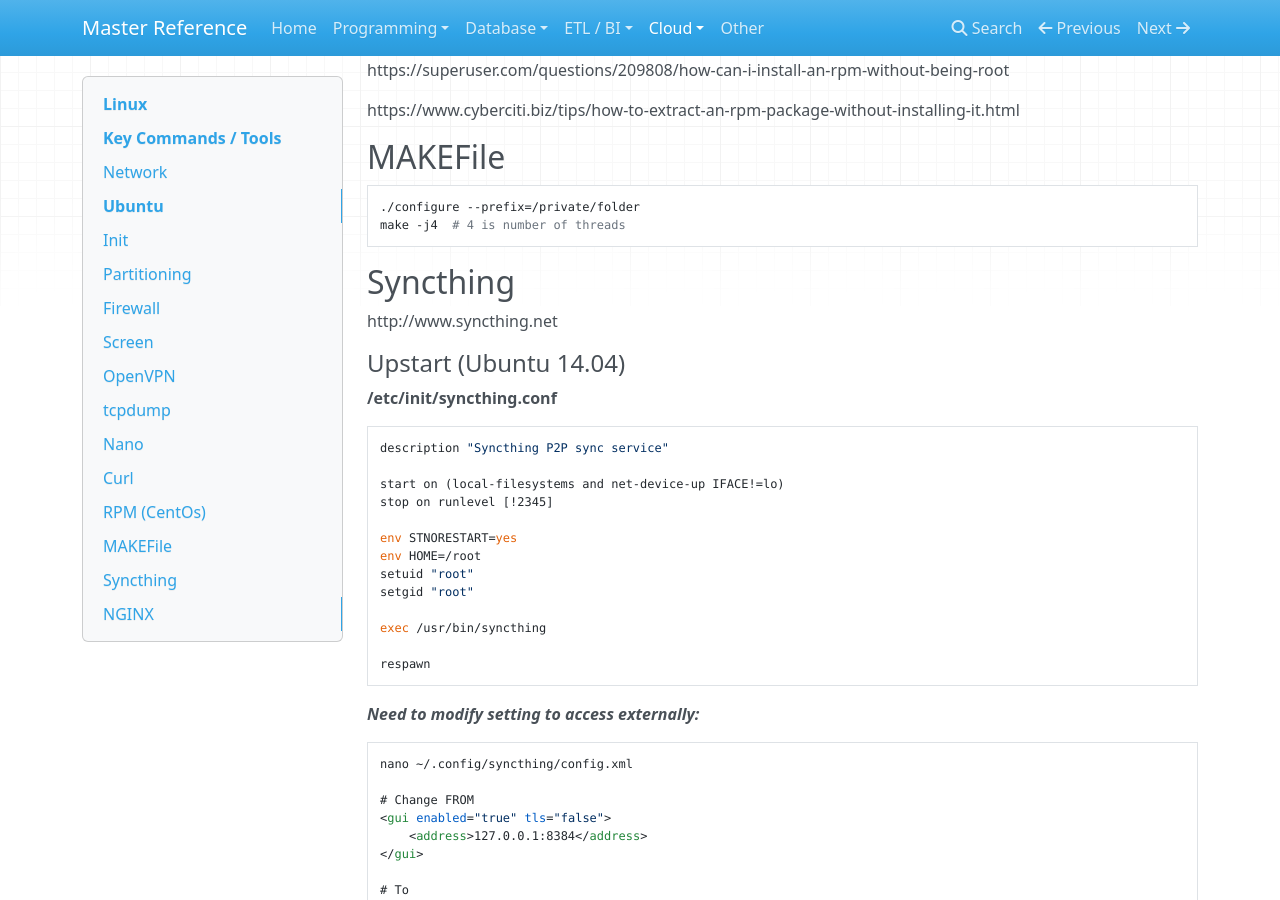
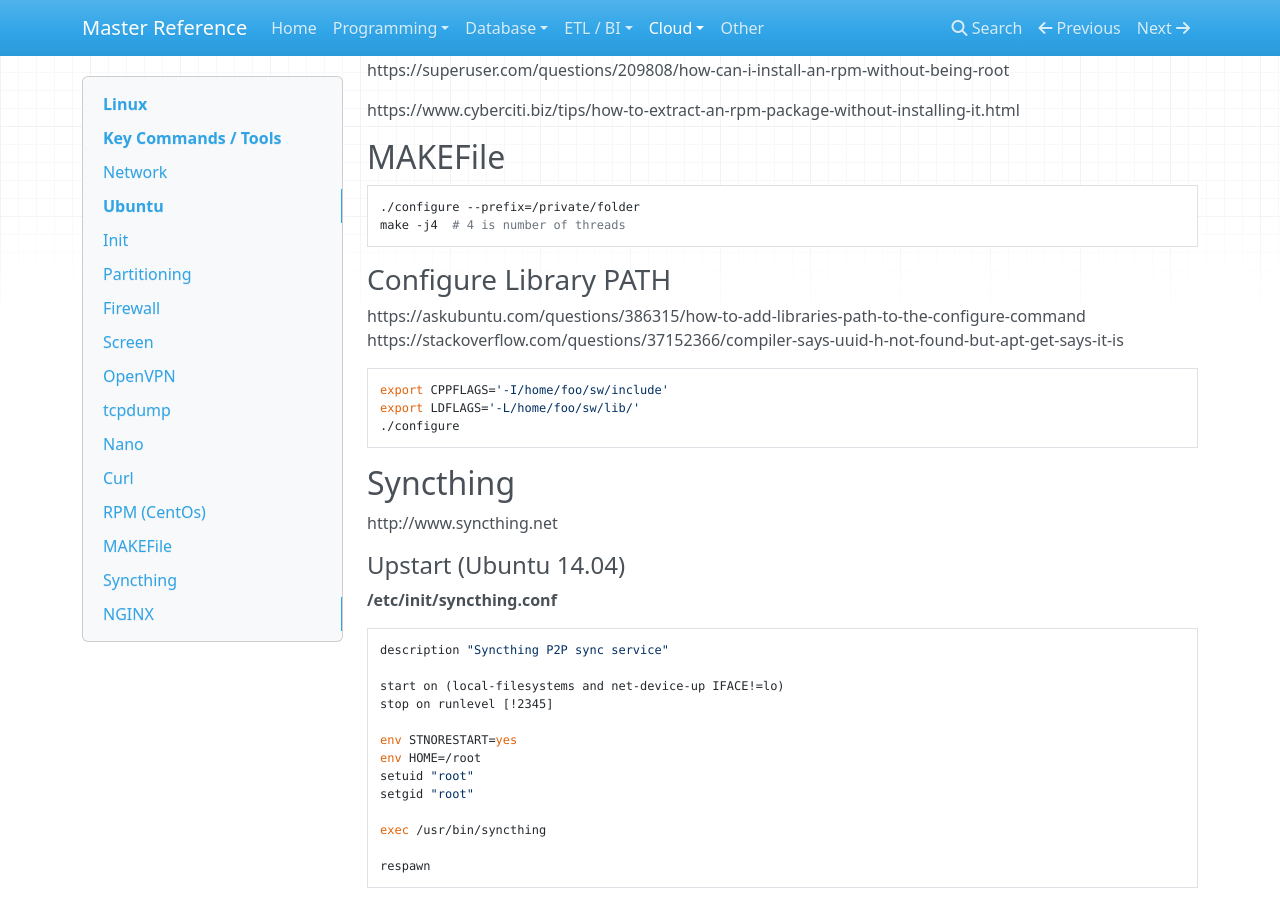
Before and after one commit to flarco/ref-docs, an MkDocs documentation site: the page built from docs/cloud/linux.md, in a window 1280 px wide and 900 px high, scrolled down 5372 px. Built offline with MkDocs 1.6.1, drawn with Linux system fonts in a browser that asks for light colours; nearby versions of some CDN libraries; old or Windows-style settings are respelled for this version of MkDocs.

Commit message:
Aadd LIB PATH sections

````diff
--- a/docs/cloud/linux.md
+++ b/docs/cloud/linux.md
@@ -284,6 +284,17 @@ https://www.cyberciti.biz/tips/how-to-extract-an-rpm-package-without-installing-
 make -j4  # 4 is number of threads
 ```
 
+### Configure Library PATH
+
+https://askubuntu.com/questions/386315/how-to-add-libraries-path-to-the-configure-command
+https://stackoverflow.com/questions/37152366/compiler-says-uuid-h-not-found-but-apt-get-says-it-is
+
+```
+export CPPFLAGS='-I/home/foo/sw/include'
+export LDFLAGS='-L/home/foo/sw/lib/'
+./configure
+```
+
 ## Syncthing
 
 http://www.syncthing.net
````
